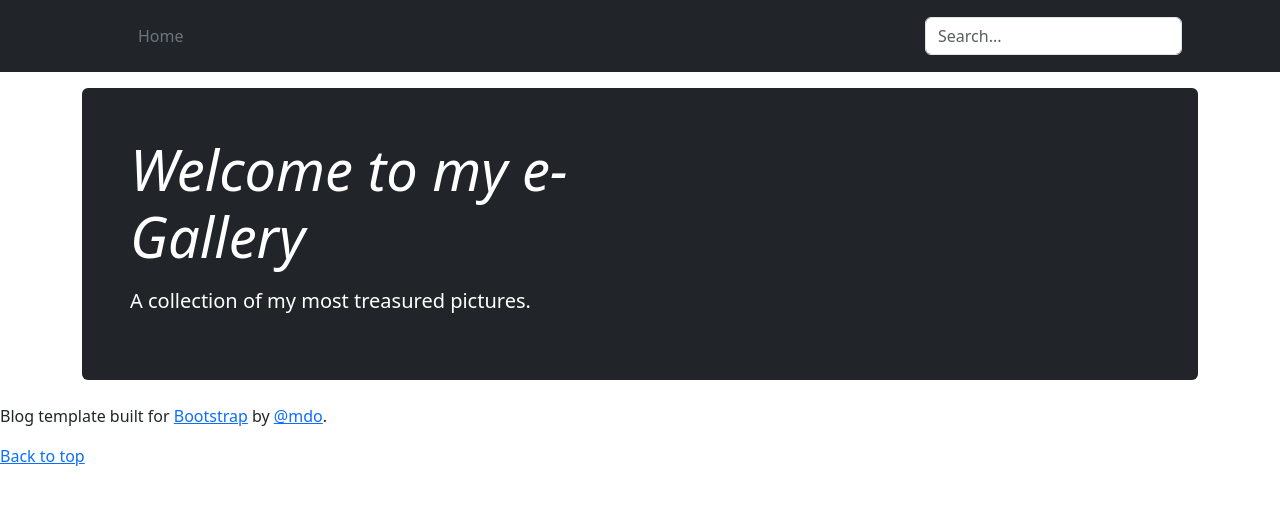
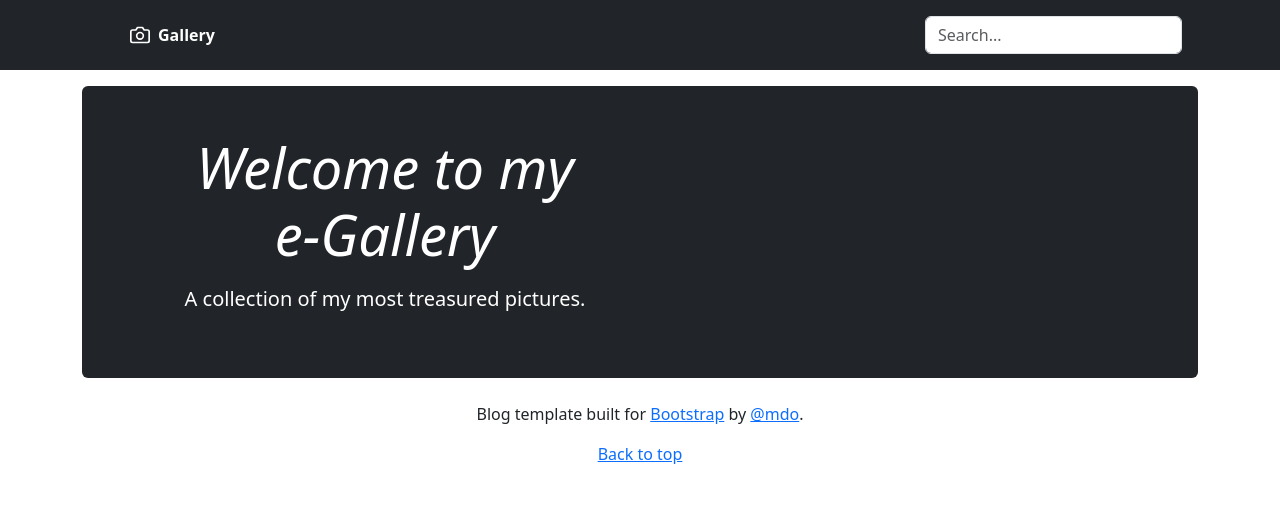
Before and after one commit to Alikutepa/Gallery-App, a Django app: template templates/main/index.html in a window 1280 px wide. Shown: the top 505 px of the page. Run offline with Django 3.2, Linux system fonts and the light colour scheme; the template is opened without the code that fills it, so the values that code supplies are empty; parts of the project's set-up code (start-up, migrations or seed data) failed here and were passed over; some libraries are stand-ins or nearby versions.

Commit message:
update changes

```diff
--- a/photos/urls.py
+++ b/photos/urls.py
@@ -3,5 +3,5 @@ from . import views
 
 urlpatterns =[
   path('',views.home, name='home'),
-  path('/category/<slug:slug>',views.views.categoryPage, name='image-category')
+  path('category/<slug:slug>',views.categoryPage, name='image-category')
 ]
--- a/templates/main/index.html
+++ b/templates/main/index.html
@@ -4,25 +4,25 @@
 <div class="container">
 <div class="nav-scroller py-1 mb-2">
     <nav class="nav d-flex justify-content-between">
-     {% for category in categories %}
-      <a class="p-2 link-secondary" href="{%url 'image-category' category.slug %}">{{category.title}}</a>
-      {%endfor%}
+      {% for category in categories %}
+      <a class="p-2 link-secondary" href="{% url 'image-category' category.slug %}">{{category.title}}</a>
+      {% endfor %}
 
     </nav>
   </div>
 </div>
 
-<main class="container">
+<main class="container text-center">
   <div class="p-4 p-md-5 mb-4 text-white rounded bg-dark">
     <div class="col-md-6 px-0">
-      <h1 class="display-4 fst-italic">Welcome to my e-Gallery</h1>
+      <h1 class="display-4 fst-italic">Welcome to my <br> e-Gallery</h1>
       <p class="lead my-3">A collection of my most treasured pictures.</p>
     </div>
   </div>
 
 </main>
 
-<footer class="blog-footer">
+<footer class="blog-footer text-center">
   <p>Blog template built for <a href="https://getbootstrap.com/">Bootstrap</a> by <a href="https://twitter.com/mdo">@mdo</a>.</p>
   <p>
     <a href="#">Back to top</a>
--- a/templates/main/navbar.html
+++ b/templates/main/navbar.html
@@ -16,7 +16,10 @@
         </a>
 
         <ul class="nav col-12 col-lg-auto me-lg-auto mb-2 justify-content-center mb-md-0">
-          <li><a href="#" class="nav-link px-2 text-secondary">Home</a></li>
+          <li><a href="{% url 'home'%}" class="navbar-brand d-flex align-items-center">
+            <svg xmlns="http://www.w3.org/2000/svg" width="20" height="20" fill="none" stroke="currentColor" stroke-linecap="round" stroke-linejoin="round" stroke-width="2" aria-hidden="true" class="me-2" viewBox="0 0 24 24"><path d="M23 19a2 2 0 0 1-2 2H3a2 2 0 0 1-2-2V8a2 2 0 0 1 2-2h4l2-3h6l2 3h4a2 2 0 0 1 2 2z"/><circle cx="12" cy="13" r="4"/></svg>
+            <strong>Gallery</strong>
+          </a>
         </ul>
 
         <form class="col-12 col-lg-auto mb-3 mb-lg-0 me-lg-3">
```
Also changed, not shown: photos/views.py (+5 -2 lines), templates/main/category.html (+4 -8 lines).
